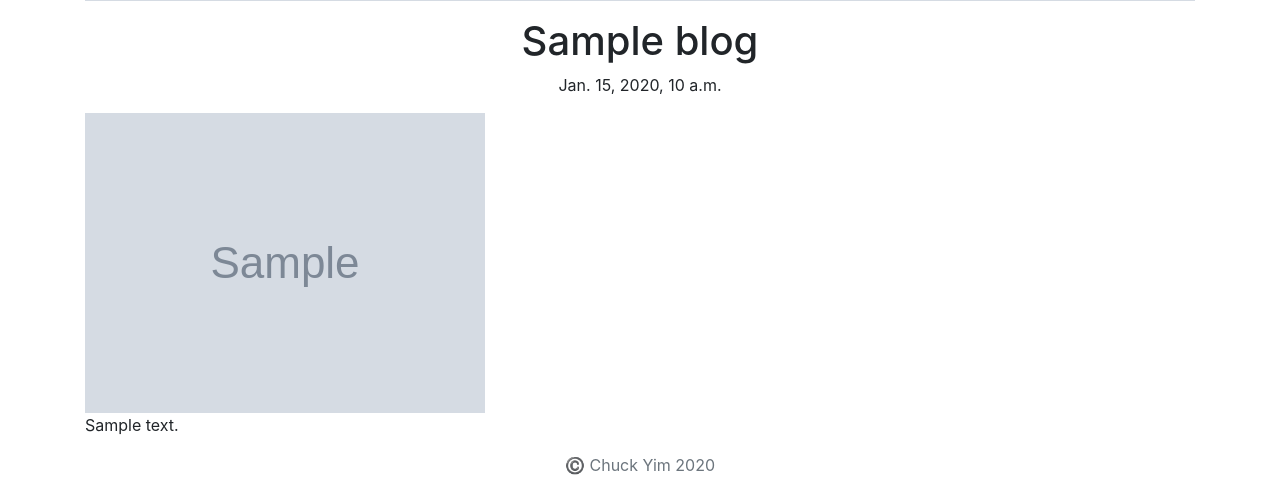
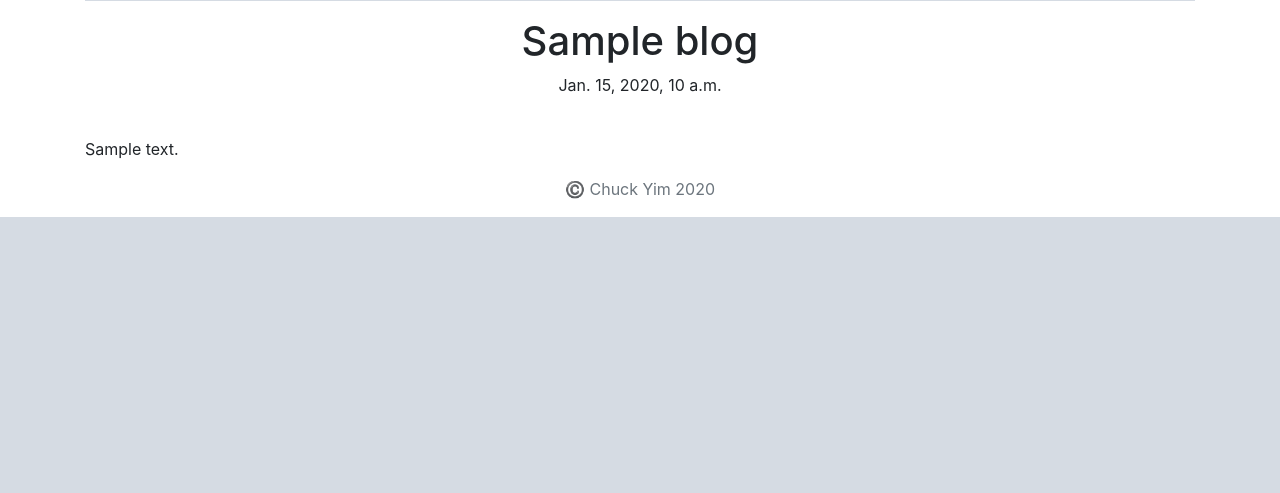
Before and after one commit to chuckyim/photograhy_website, a Django app: template blog/templates/blog/detail.html in a window 1280 px wide. Shown: the part 888-1381 px from the top of the page. After the commit the page ends 1105 px from the top, so only its background shows below. Run offline with Django 3.2, Linux system fonts and the light colour scheme; tables that the repository leaves empty hold one stand-in row (values such as "Sample post"); the template is opened without the code that fills it: values that come from a table or form of the project are taken from there, most other values are stand-ins (such as "Sample title", 1, 10 or a date in 2020); grey boxes marked "Sample" are stand-in pictures; data that the repository does not hold is empty; some libraries are stand-ins or nearby versions.

Commit message:
update detail.html

```diff
--- a/blog/templates/blog/detail.html
+++ b/blog/templates/blog/detail.html
@@ -104,7 +104,6 @@
 
             <h1 class='text-center pt-3'>{{ blog.title }}</h1>
             <p class='text-center'>{{ blog.pub_date }}</p>
-            <img class="img-fluid" src="{{ blog.image.url }}" />
             <br />
             <p> {{ blog.body }}</p>
 
```
